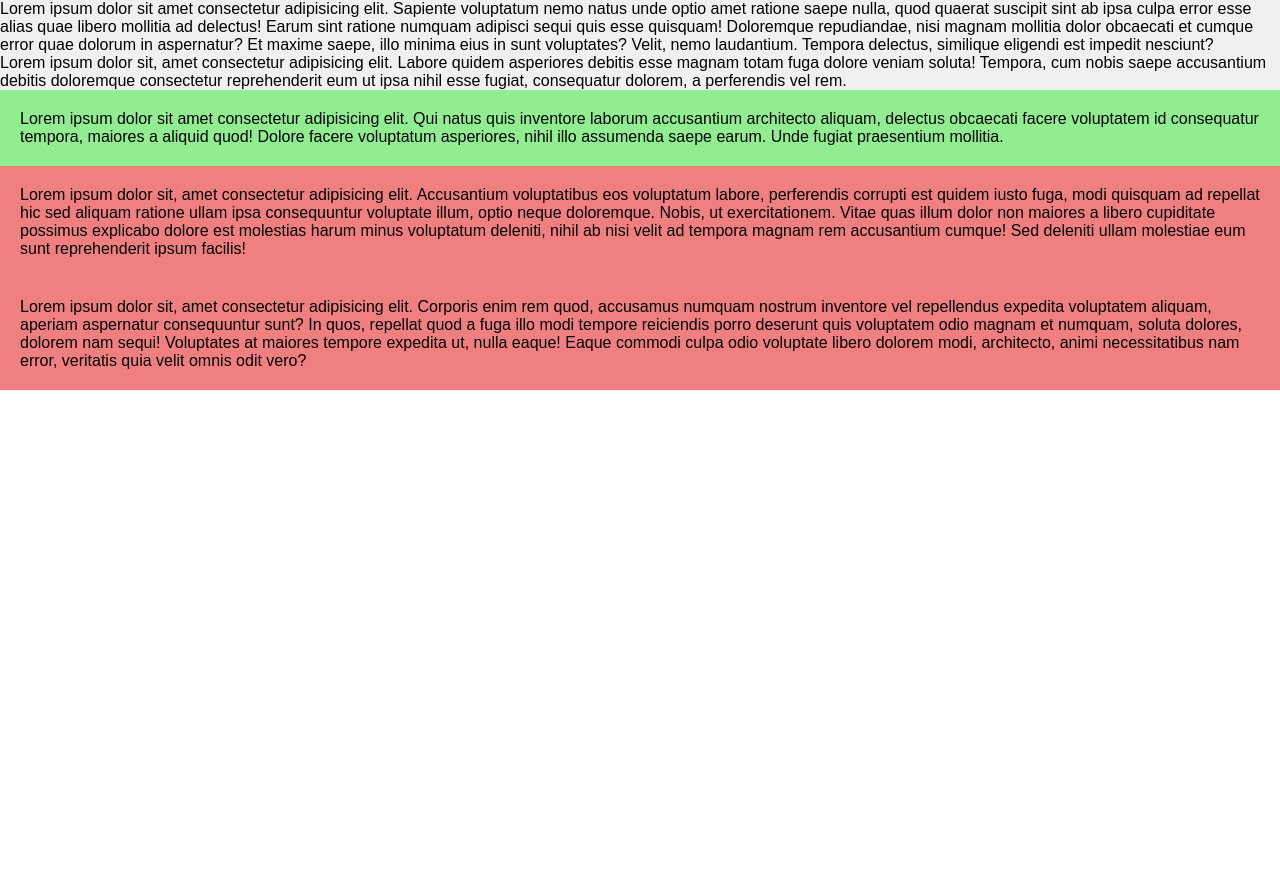
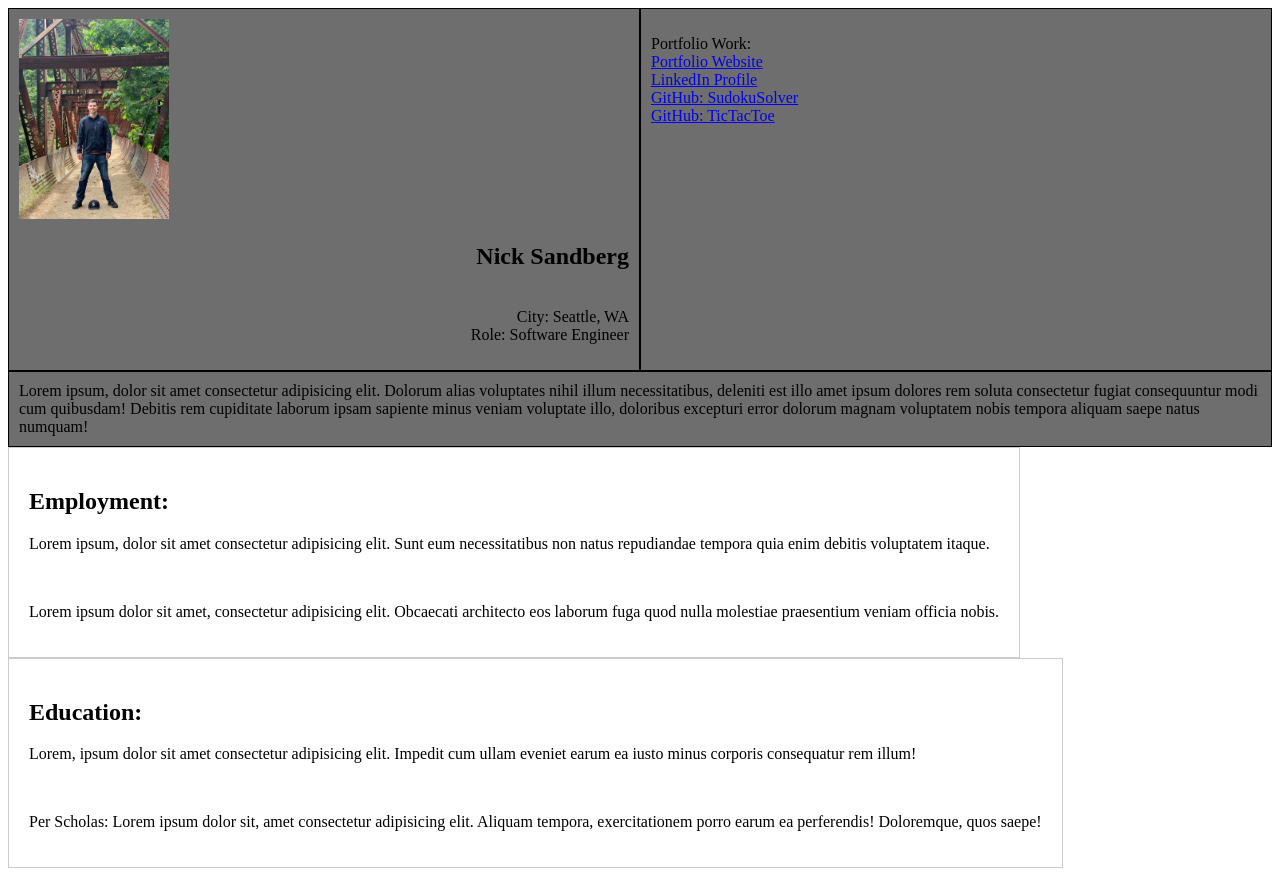
Before and after one commit to iiSurf/307.5, a plain HTML site: page index.html in a window 1280 px wide. Before the commit the page ends 800 px from the top, so only its background shows below. Drawn offline with Linux system fonts and the light colour scheme.

Commit message:
way better format with updated flex box.

```diff
--- a/index.html
+++ b/index.html
@@ -7,20 +7,57 @@
     <link rel="stylesheet" href="./styles/style.css">
 </head>
 <body>
-    <div class="main_container">
-        <div class="section1">
-            <div class="box">Lorem ipsum dolor sit amet consectetur adipisicing elit. Sapiente voluptatum nemo natus unde optio amet ratione saepe nulla, quod quaerat suscipit sint ab ipsa culpa error esse alias quae libero mollitia ad delectus! Earum sint ratione numquam adipisci sequi quis esse quisquam! Doloremque repudiandae, nisi magnam mollitia dolor obcaecati et cumque error quae dolorum in aspernatur? Et maxime saepe, illo minima eius in sunt voluptates? Velit, nemo laudantium. Tempora delectus, similique eligendi est impedit nesciunt?</div>
-            <div class="box">Lorem ipsum dolor sit, amet consectetur adipisicing elit. Labore quidem asperiores debitis esse magnam totam fuga dolore veniam soluta! Tempora, cum nobis saepe accusantium debitis doloremque consectetur reprehenderit eum ut ipsa nihil esse fugiat, consequatur dolorem, a perferendis vel rem.</div>
-            <div class="stretch-box">Lorem ipsum dolor sit amet consectetur adipisicing elit. Qui natus quis inventore laborum accusantium architecto aliquam, delectus obcaecati facere voluptatem id consequatur tempora, maiores a aliquid quod! Dolore facere voluptatum asperiores, nihil illo assumenda saepe earum. Unde fugiat praesentium mollitia.</div>
+
+    <div class="container">
+        <div class="box">
+            <div class="left-image"><img class="profilePhoto" src="./images/portfolioPhoto.jpg" alt="photo of me on a trail" />
+            </div>
+            <div class="right-text" style="color: black;"><p><h2>Nick Sandberg</h2>
+                <br>
+                City: Seattle, WA
+                <br>
+                Role: Software Engineer
+        </p></div>
         </div>
+        <div class="box">
 
-        <div class="section2">
-            <div class="box">Lorem ipsum dolor sit, amet consectetur adipisicing elit. Accusantium voluptatibus eos voluptatum labore, perferendis corrupti est quidem iusto fuga, modi quisquam ad repellat hic sed aliquam ratione ullam ipsa consequuntur voluptate illum, optio neque doloremque. Nobis, ut exercitationem. Vitae quas illum dolor non maiores a libero cupiditate possimus explicabo dolore est molestias harum minus voluptatum deleniti, nihil ab nisi velit ad tempora magnam rem accusantium cumque! Sed deleniti ullam molestiae eum sunt reprehenderit ipsum facilis!</div>
+            <p>Portfolio Work:
+            <br>
+            <a href="https://sites.google.com/go.shoreline.edu/nicholas/home">Portfolio Website</a>
+            <br>
+            <a href="https://www.linkedin.com/in/nicholas-humeniuk-sandberg/">LinkedIn Profile</a>
+            <br>
+            <a href="https://github.com/iiSurf/Sudoku-Solver">GitHub: SudokuSolver</a>
+            <br>
+            <a href="https://github.com/iiSurf/TicTacToe">GitHub: TicTacToe</a>
+            <br>
+            </p>
+
         </div>
-
-        <div class="section3">
-            <div class="box">Lorem ipsum dolor sit, amet consectetur adipisicing elit. Corporis enim rem quod, accusamus numquam nostrum inventore vel repellendus expedita voluptatem aliquam, aperiam aspernatur consequuntur sunt? In quos, repellat quod a fuga illo modi tempore reiciendis porro deserunt quis voluptatem odio magnam et numquam, soluta dolores, dolorem nam sequi! Voluptates at maiores tempore expedita ut, nulla eaque! Eaque commodi culpa odio voluptate libero dolorem modi, architecto, animi necessitatibus nam error, veritatis quia velit omnis odit vero?</div>
+        <div class="box full">Lorem ipsum, dolor sit amet consectetur adipisicing elit. Dolorum alias voluptates nihil illum necessitatibus, deleniti est illo amet ipsum dolores rem soluta consectetur fugiat consequuntur modi cum quibusdam! Debitis rem cupiditate laborum ipsam sapiente minus veniam voluptate illo, doloribus excepturi error dolorum magnam voluptatem nobis tempora aliquam saepe natus numquam!
         </div>
     </div>
+    <div class="employmentAndEdu">
+        <div class="boxBottom">
+            <h2>Employment:</h2>
+            <p>
+                Lorem ipsum, dolor sit amet consectetur adipisicing elit. Sunt eum necessitatibus non natus repudiandae tempora quia enim debitis voluptatem itaque.
+            </p>
+            <br>
+            <p>
+                Lorem ipsum dolor sit amet, consectetur adipisicing elit. Obcaecati architecto eos laborum fuga quod nulla molestiae praesentium veniam officia nobis.
+            </p>
+        </div>
+        <div class="boxBottom">
+            <h2>Education:</h2>
+            <p>Lorem, ipsum dolor sit amet consectetur adipisicing elit. Impedit cum ullam eveniet earum ea iusto minus corporis consequatur rem illum!
+            </p>
+            <br>
+            <p>Per Scholas: Lorem ipsum dolor sit, amet consectetur adipisicing elit. Aliquam tempora, exercitationem porro earum ea perferendis! Doloremque, quos saepe!</p>
+
+
+        </div>
+    </div>
+
 </body>
 </html>
--- a/styles/style.css
+++ b/styles/style.css
@@ -1,113 +1,40 @@
-/* .image1{
-    width: 10%;
-    background-color: #2f2f2f;
-    margin: 1%;
-    padding: 1%;
-    font-size: 30px;
-} */
-
-body, html {
-    margin: 0;
-    padding: 0;
-    font-family: Arial, sans-serif;
-    height: 100%;
-}
-
-.main_container {
-    height: 100%;
-}
-
-.section1 {
-    display: flex;
-    background-color: #f0f0f0;
-    flex-wrap: wrap;
-}
-
-.box1 {
-    background-color: lightblue;
-    padding: 20px;
+.profilePhoto{
     max-width: 50%;
 }
-.box2 {
-    background-color: lightblue;
+.container {
+    display: flex;
+    flex-wrap: wrap;
+    background-color: rgb(110, 110, 110);
+}
+.box {
+    flex: 1 0 50%; /* grow, shrink, basis */
+    border: 1px solid black;
+    box-sizing: border-box;
+    padding: 10px;
+}
+.boxBottom{
+    display: inline-block;
+    box-sizing: border-box;
     padding: 20px;
-    max-width: 50%;
+    border: 1px solid #ccc;
 }
-
-.box3 {
-    background-color: lightblue;
-    padding: 20px;
-    max-width: 50%;
+.box.full {
+    flex-basis: 100%;
 }
-
-
-.stretch-box {
-    flex-grow: 1;
-    background-color: lightgreen;
-    padding: 20px;
-    width: 100%;
+@media (max-width: 600px) {
+    .box {
+        flex-basis: 100%;
+    }
 }
-
-.section2, .section3 {
+.left-image {
+    max-width: 300px; /* Adjust the image size as needed */
+    margin-right: 10px; /* Add some spacing between image and text */
+}
+.right-text {
+    text-align: right;
+}
+employmentAndEdu{
     display: flex;
-    background-color: #e0e0e0;
+    flex-wrap: wrap;
+    background-color: blue;
 }
-
-.section2 .box, .section3 .box {
-    flex: 1;
-    background-color: lightcoral;
-    padding: 20px;
-}
-
-/*
-.main_container {
-    display: flex;
-    justify-content: space-between;
-    align-items: center;
-    background-color: rgb(26, 101, 141);
-    height: 200px;
-    color: white;
-}
-
-.box1 {
-    padding: 20px;
-    background-color: rgb(0, 0, 0);
-    flex: 1;
-    text-align: center;
-}
-.box2{
-    padding: 20px;
-    background-color: lightblue;
-    margin: 10px;
-}
-.box3{
-    flex-direction: column;
-    padding: 40px;
-    background-color: lightblue;
-    margin: 40px;
-} */
-
-/* .container {
-    display: flex;
-    height: 100vh;
-}
-.box1 {
-    background-color: rgb(15, 58, 72);
-    padding: 20px;
-    text-align: left;
-    flex-direction: row;
-    justify-content: flex-start;
-}
-.box2{
-    background-color: rgb(11, 71, 92);
-    padding: 20px;
-    flex-direction: row;
-    justify-content: flex-end;
-}
-.box3 {
-    flex-grow: 1;
-    background-color: lightgreen;
-    padding: 20px;
-    width: 100%;
-    flex-direction: column;
-} */
```
